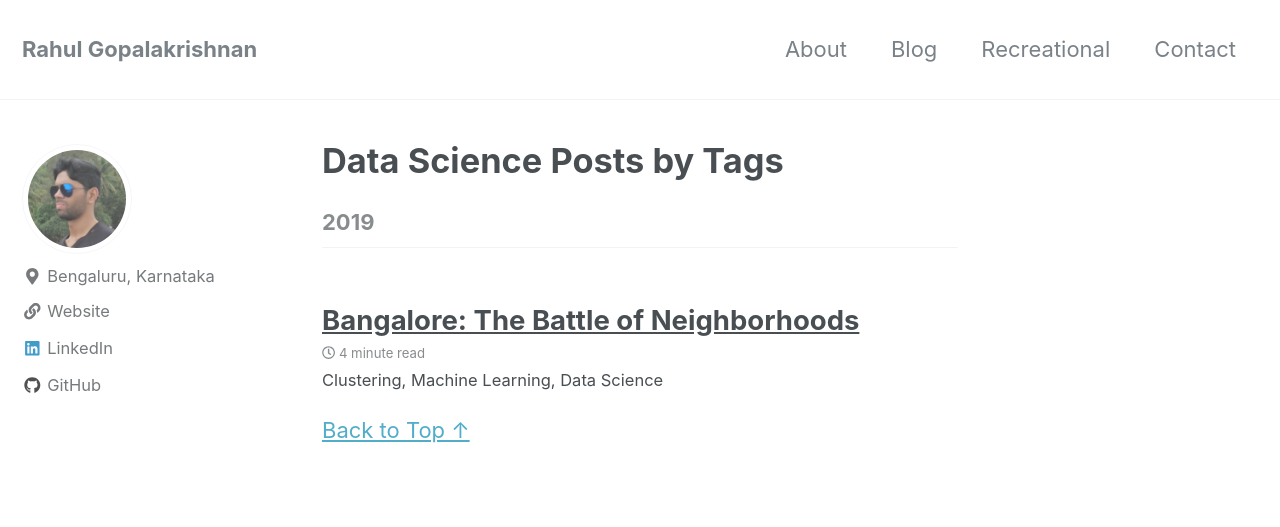
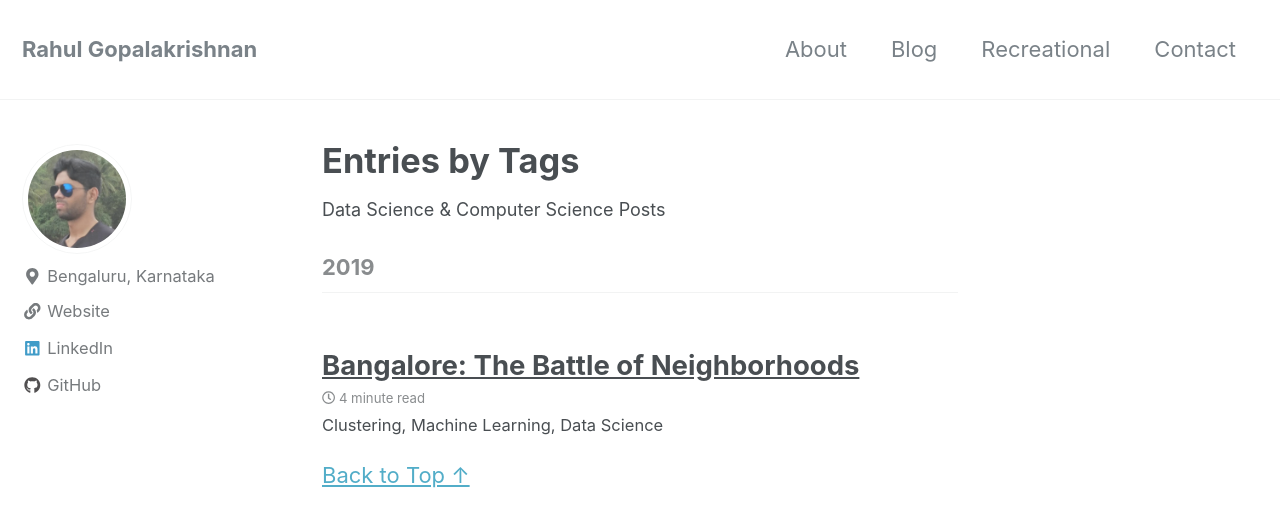
Before and after one commit to gopalrahulrg/gopalrahulrg.github.io, a Jekyll site: the page built from _pages/blog.md, in a window 1280 px wide and 900 px high. Shown: the top 527 px of the window. Built offline with Jekyll 4.4.1, drawn with Linux system fonts in a browser that asks for light colours; nearby versions of some CDN libraries.

Commit message:
Update blog.md

```diff
--- a/_pages/blog.md
+++ b/_pages/blog.md
@@ -1,7 +1,9 @@
 ---
 layout: posts
 permalink: /blog/
-title: "Data Science Posts by Tags"
+title: "Entries by Tags"
 author_profile: true
 header:
 ---
+
+<font size="4"><p style='text-align: justify;'>Data Science & Computer Science Posts<p>
```
